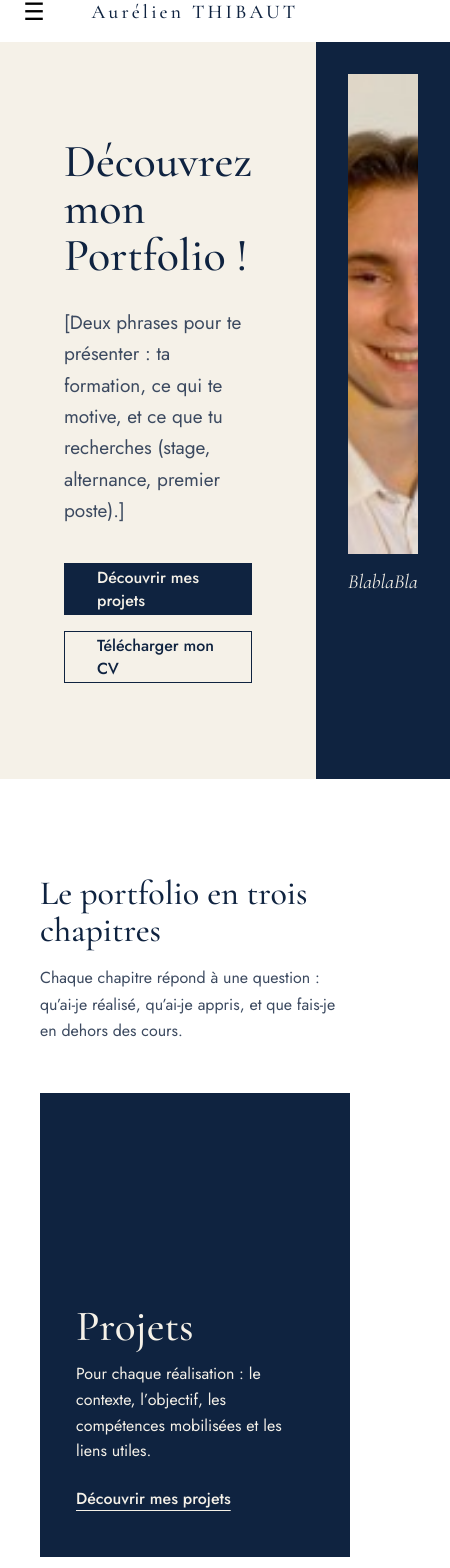
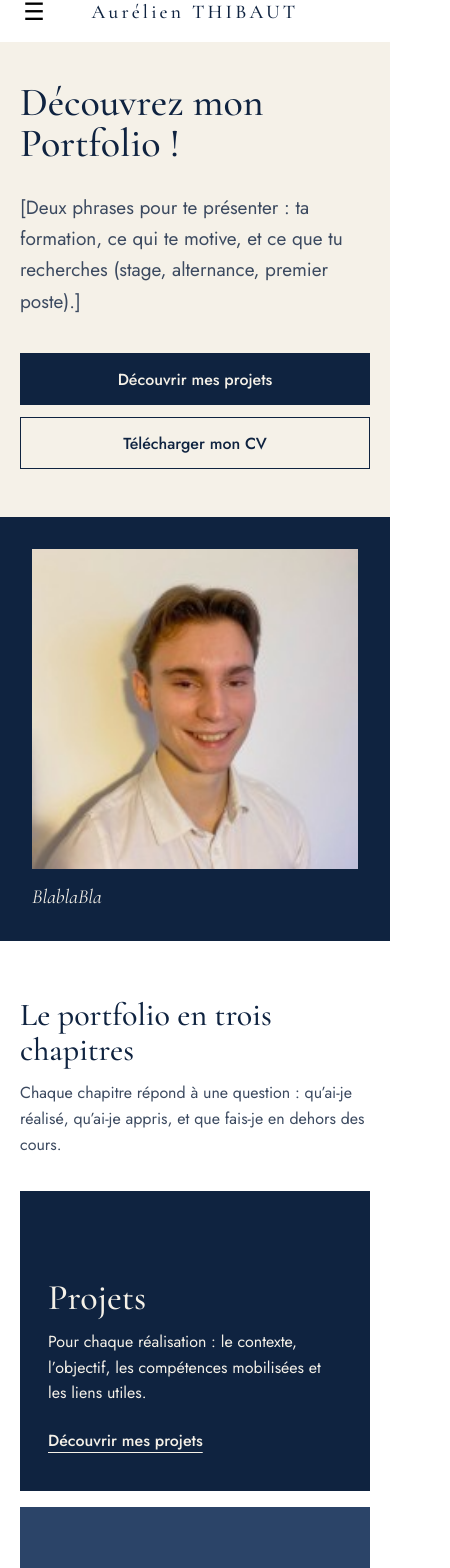
Before and after one commit to Aure-0411/Portfolio, a React (Vite) app: page / in a window 390 px wide. Shown: the part 18-1586 px from the top of the page, 450 px wide, since content can reach past the window. Built offline with nearby package versions, Linux system fonts and the light colour scheme.

Commit message:
Page d'accueil terminée sur la forme

```diff
--- a/src/App.jsx
+++ b/src/App.jsx
@@ -5,10 +5,10 @@ import Footer from './components/Footer.jsx';
 export default function App() {
   return (
     <>
+    <a className="skip-link" href="#contenu">Aller au contenu</a>
     <Header/>
     <Home/>
     <Footer/>
     </>
-
   )
 }
--- a/src/Pages/Home.css
+++ b/src/Pages/Home.css
@@ -113,6 +113,7 @@
     gap: 1.5rem;
     margin-top: 3rem;
 }
+
 
 /* Partie 3 - Les cartes de la section 1 */
 
@@ -386,3 +387,134 @@
     outline: 0.18rem solid var(--color-brown);
     outline-offset: 0.2rem;
 }
+
+/* Responsive - hero */
+
+@media (max-width: 48rem) {
+    .hero {
+        flex-direction: column;
+    }
+
+    .hero__content {
+        padding: 2.5rem 1.25rem 3rem;
+    }
+
+    .hero__actions {
+        flex-direction: column;
+        gap: 0.75rem;
+    }
+
+    .hero__title {
+        font-size: 2.5rem;
+    }
+
+    .hero__photo {
+        height: 20rem;
+    }
+}
+
+/* Responsive - chapters */
+
+@media (max-width: 48rem) {
+    .chapters {
+        padding: 3.5rem 1.25rem 3rem;
+    }
+
+    .chapters__list {
+        grid-template-columns: 1fr;
+        gap: 1rem;
+        margin-top: 2rem;
+    }
+
+    .chapters__title {
+        font-size: 2rem;
+    }
+
+    .chapters__intro {
+        margin-top: 0.75rem;
+    }
+
+    .chapters__card {
+        min-height: 18.75rem;
+        padding: 1.75rem;
+    }
+
+    .chapters__card-title {
+        font-size: 2.25rem;
+    }
+}
+
+/* Responsive - Projets à la une */
+
+@media (max-width: 48rem) {
+    .featured__inner {
+        padding: 3.5rem 1.25rem;
+    }
+
+    .featured__title {
+        font-size: 2rem;
+    }
+
+    .featured__list {
+        grid-template-columns: 1fr;
+        gap: 2.5rem;
+        margin-top: 1.75rem;
+    }
+
+    .featured__media {
+        height: 13.75rem;
+    }
+    .featured__card {
+        gap: 0.6rem;
+    }
+
+    .featured__card-title {
+        font-size: 1.75rem;
+    }
+}
+
+/* Responsive - compétences */
+
+@media (max-width: 48rem) {
+    .skills__inner {
+        padding: 3.5rem 1.25rem;
+    }
+
+    .skills__title {
+        font-size: 2rem;
+    }
+
+    .skills__list {
+        grid-template-columns: 1fr;
+        gap: 2rem;
+        margin-top: 2rem;
+    }
+
+    .skills__item {
+        gap: 0.5rem;
+        padding-top: 1.25rem;
+    }
+
+    .skills__name {
+        font-size: 1.75rem;
+    }
+}
+
+/* Responsive - Me contacter */
+
+@media (max-width: 48rem) {
+    .contact-me__inner {
+        padding: 3.5rem 1.25rem;
+        align-items: stretch;
+        gap: 1.25rem;
+        text-align: left;
+    }
+
+    .contact-me__title {
+        font-size: 2rem;
+    }
+
+    .contact-me__text {
+        font-size: 1.0625rem;
+    }
+}
--- a/src/components/Footer.css
+++ b/src/components/Footer.css
@@ -91,3 +91,23 @@
    font-size: 0.875rem;
    border-top: 1px solid var(--color-blue);
 }
+
+/* Responsive - footer */
+
+@media (max-width: 48rem) {
+    .footer__inner {
+        padding: 3rem 1.25rem 2rem;
+        gap: 2.25rem;
+    }
+
+    .footer__name {
+        font-size: 1.375rem;
+        letter-spacing: 0.2em;
+    }
+
+    .footer__bottom {
+        padding: 1.25rem 1.25rem 2rem;
+        flex-direction: column;
+        gap: 0.5rem;
+    }
+}
--- a/src/global.css
+++ b/src/global.css
@@ -24,3 +24,17 @@ body {
 *, *::before, *::after {
     box-sizing: border-box;
 }
+
+.skip-link {
+    position: absolute;
+    left: -9999px;
+    top: 0.5rem;
+    background-color: var(--color-navy);
+    color: var(--color-cream);
+    padding: 0.75rem 1rem;
+    z-index: 10;
+}
+
+.skip-link:focus {
+    left: 1rem;
+}
```
